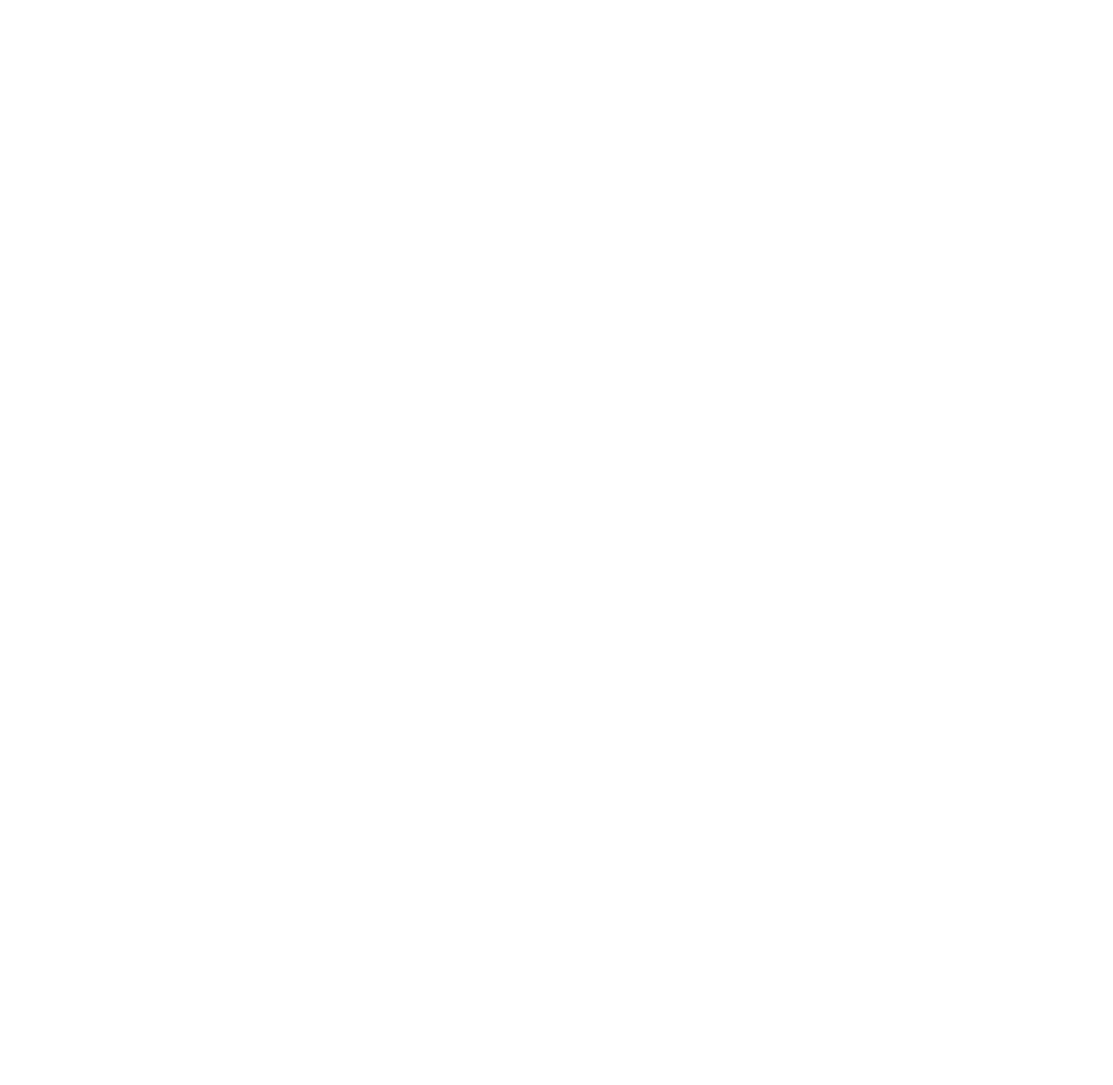
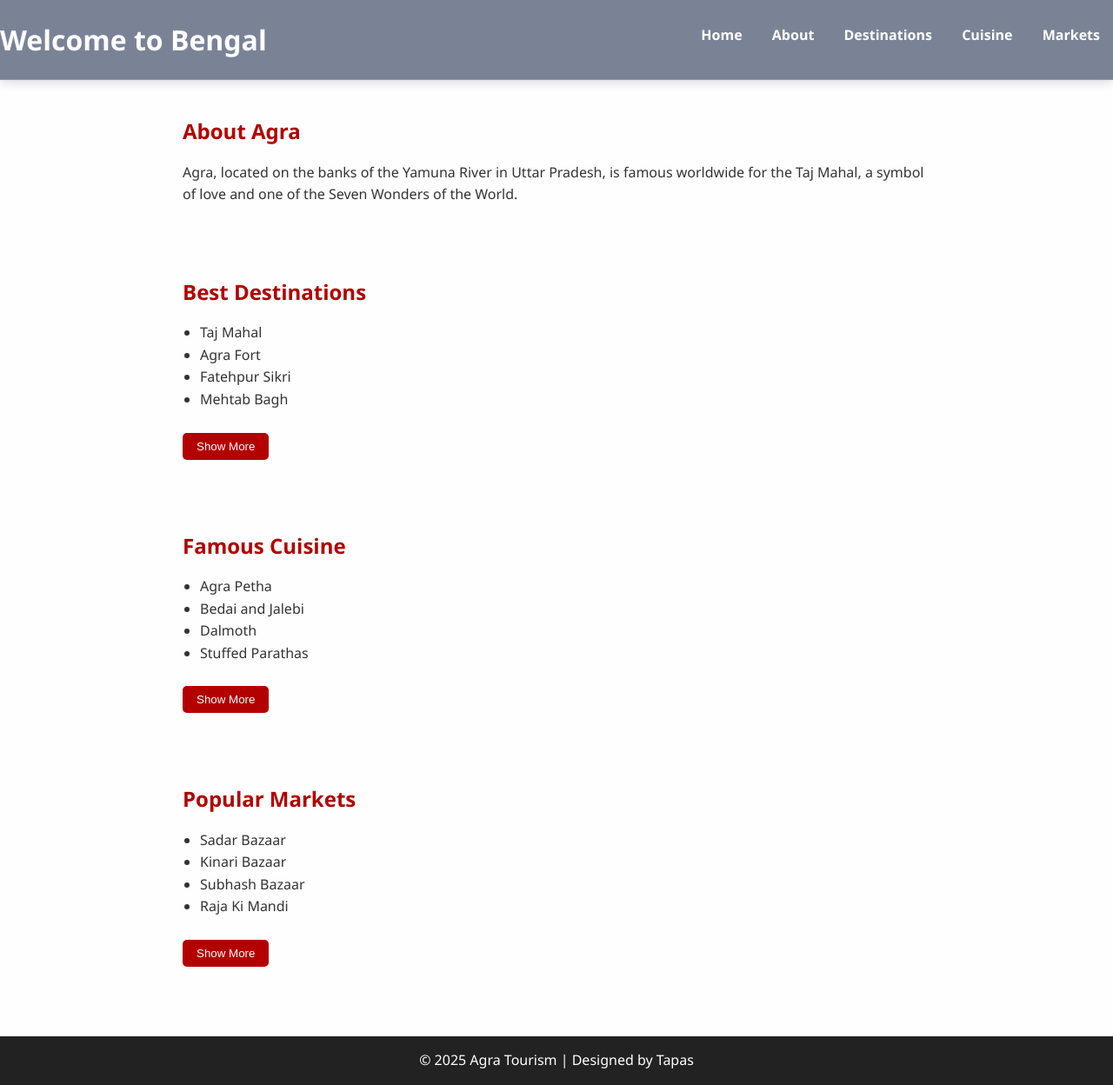
Before and after one commit to tapas999/Incredible-India, a plain HTML site: page wb.html in a window 1280 px wide. Shown: the whole page at 87% size. Before the commit the page ends 800 px from the top, so only its background shows below. Drawn offline with Linux system fonts and the light colour scheme.

Commit message:
add code in  wb html and css file

```diff
--- a/wb.css
+++ b/wb.css
@@ -0,0 +1,114 @@
+/* Basic Reset */
+* {
+  margin: 0;
+  padding: 0;
+  box-sizing: border-box;
+}
+
+/* Smooth scroll behavior */
+html {
+  scroll-behavior: smooth;
+}
+
+/* Body styles */
+body {
+  font-family: 'Segoe UI', sans-serif;
+  background-color: #fefefe;
+  color: #333;
+  line-height: 1.6;
+}
+
+/* Header */
+header .container{
+    display: flex;
+    justify-content: space-between;
+    align-items: center;
+}
+
+header{
+    background: rgba(13, 30, 64, 0.55); /* semi-transparent navy blue */
+    color: #fff;
+    padding: 20px 0;
+    position: sticky;
+    top: 0;
+    z-index: 1000;
+    box-shadow: 0 2px 12px rgba(13, 30, 64, 0.18);
+    backdrop-filter: blur(8px); /* glass effect */
+    -webkit-backdrop-filter: blur(8px);
+    border-bottom: 1px solid rgba(255,255,255,0.15);
+}
+
+/* Navigation */
+/* nav {
+  background: #660000;
+  padding: 10px;
+  text-align: center;
+} */
+
+nav a {
+  color: white;
+  margin: 0 15px;
+  text-decoration: none;
+  font-weight: bold;
+  transition: color 0.3s ease;
+}
+
+nav a:hover {
+  color: #ffcccc;
+}
+
+/* Sections */
+section {
+  padding: 40px 20px;
+  max-width: 900px;
+  margin: auto;
+}
+
+h2 {
+  color: #b30000;
+  margin-bottom: 15px;
+}
+
+ul {
+  margin-left: 20px;
+  list-style-type: disc;
+  margin-bottom: 10px;
+}
+
+/* Toggle Button */
+.toggle-btn {
+  background: #b30000;
+  color: white;
+  padding: 8px 16px;
+  border: none;
+  border-radius: 5px;
+  cursor: pointer;
+  margin-top: 15px;
+  transition: background 0.3s ease;
+}
+
+.toggle-btn:hover {
+  background-color: #990000;
+}
+
+/* Hidden content */
+.hidden {
+  display: none;
+}
+
+/* Footer */
+footer {
+  background: #222;
+  color: white;
+  text-align: center;
+  padding: 15px;
+  margin-top: 40px;
+}
+
+/* Responsive Navigation */
+@media (max-width: 600px) {
+  nav a {
+    display: block;
+    margin: 10px 0;
+  }
+}
--- a/wb.html
+++ b/wb.html
@@ -0,0 +1,85 @@
+<!DOCTYPE html>
+<html lang="en">
+<head>
+  <meta charset="UTF-8" />
+  <meta name="viewport" content="width=device-width, initial-scale=1.0"/>
+  <title>Agra Tourism</title>
+ <link rel="stylesheet" href="wb.css">
+
+</head>
+<body>
+
+  <header>
+   <div class="container"><h1>  Welcome to Bengal</h1>
+
+    <nav>
+          <ul class="nav-links">
+    <a href="index.html">Home</a>
+    <a href="#about">About</a>
+    <a href="#destinations">Destinations</a>
+    <a href="#cuisine">Cuisine</a>
+    <a href="#markets">Markets</a>
+    </ul>
+  </nav>
+</div>
+</header>
+  <section id="about">
+    <h2>About Agra</h2>
+    <p>Agra, located on the banks of the Yamuna River in Uttar Pradesh, is famous worldwide for the Taj Mahal, a symbol of love and one of the Seven Wonders of the World.</p>
+  </section>
+
+  <section id="destinations">
+    <h2>Best Destinations</h2>
+    <ul>
+      <li>Taj Mahal</li>
+      <li>Agra Fort</li>
+      <li>Fatehpur Sikri</li>
+      <li>Mehtab Bagh</li>
+    </ul>
+    <button class="toggle-btn" onclick="toggleMore('dest-more')">Show More</button>
+    <div id="dest-more" class="hidden">
+      <p>Also explore Akbar's Tomb, Jama Masjid, and the serene gardens around the city!</p>
+    </div>
+  </section>
+
+  <section id="cuisine">
+    <h2>Famous Cuisine</h2>
+    <ul>
+      <li>Agra Petha</li>
+      <li>Bedai and Jalebi</li>
+      <li>Dalmoth</li>
+      <li>Stuffed Parathas</li>
+    </ul>
+    <button class="toggle-btn" onclick="toggleMore('food-more')">Show More</button>
+    <div id="food-more" class="hidden">
+      <p>Don’t miss chaat from Sadar Bazaar and Mughlai delicacies like kebabs and biryani!</p>
+    </div>
+  </section>
+
+  <section id="markets">
+    <h2>Popular Markets</h2>
+    <ul>
+      <li>Sadar Bazaar</li>
+      <li>Kinari Bazaar</li>
+      <li>Subhash Bazaar</li>
+      <li>Raja Ki Mandi</li>
+    </ul>
+    <button class="toggle-btn" onclick="toggleMore('market-more')">Show More</button>
+    <div id="market-more" class="hidden">
+      <p>Perfect for handicrafts, leather shoes, sarees, and souvenirs.</p>
+    </div>
+  </section>
+
+  <footer>
+    <p>&copy; 2025 Agra Tourism | Designed by Tapas</p>
+  </footer>
+
+  <script>
+    function toggleMore(id) {
+      const section = document.getElementById(id);
+      section.classList.toggle('hidden');
+    }
+  </script>
+
+</body>
+</html>
```
Also changed, not shown: index.html (+2 -2 lines).
